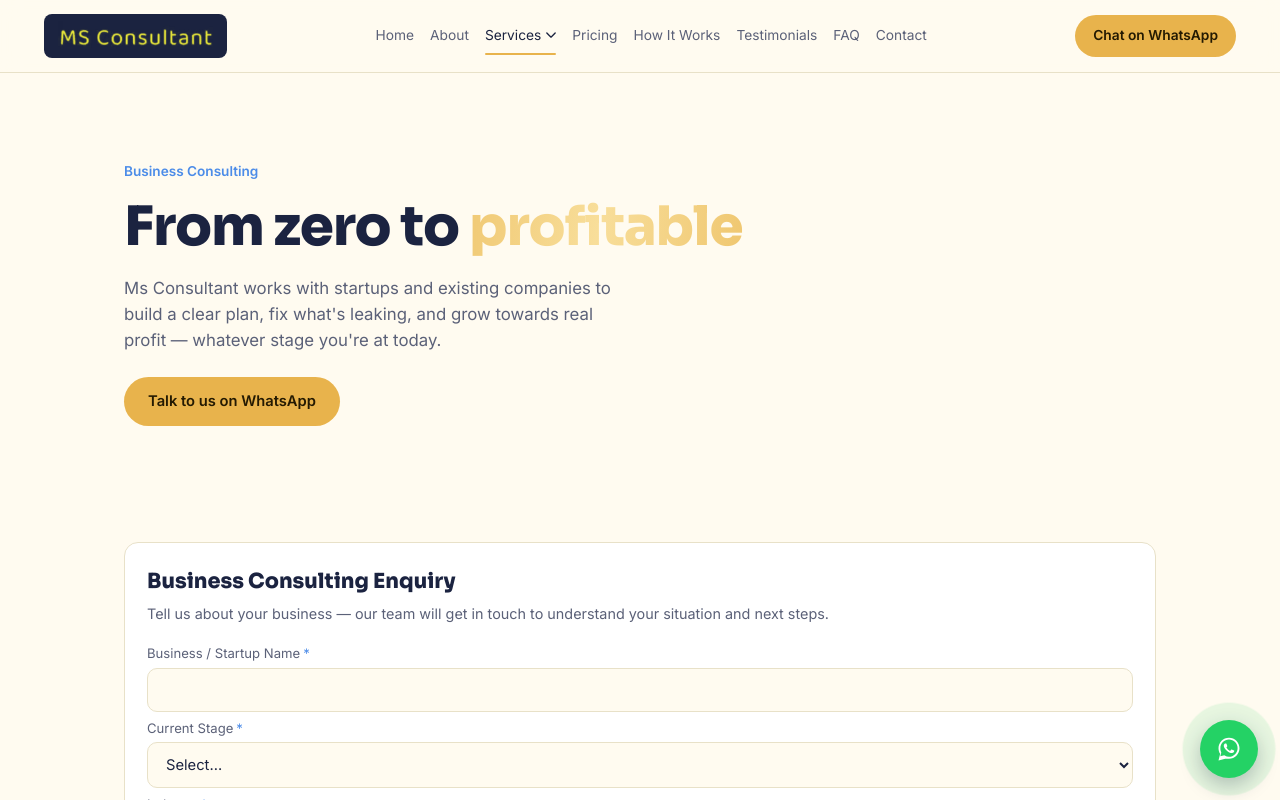
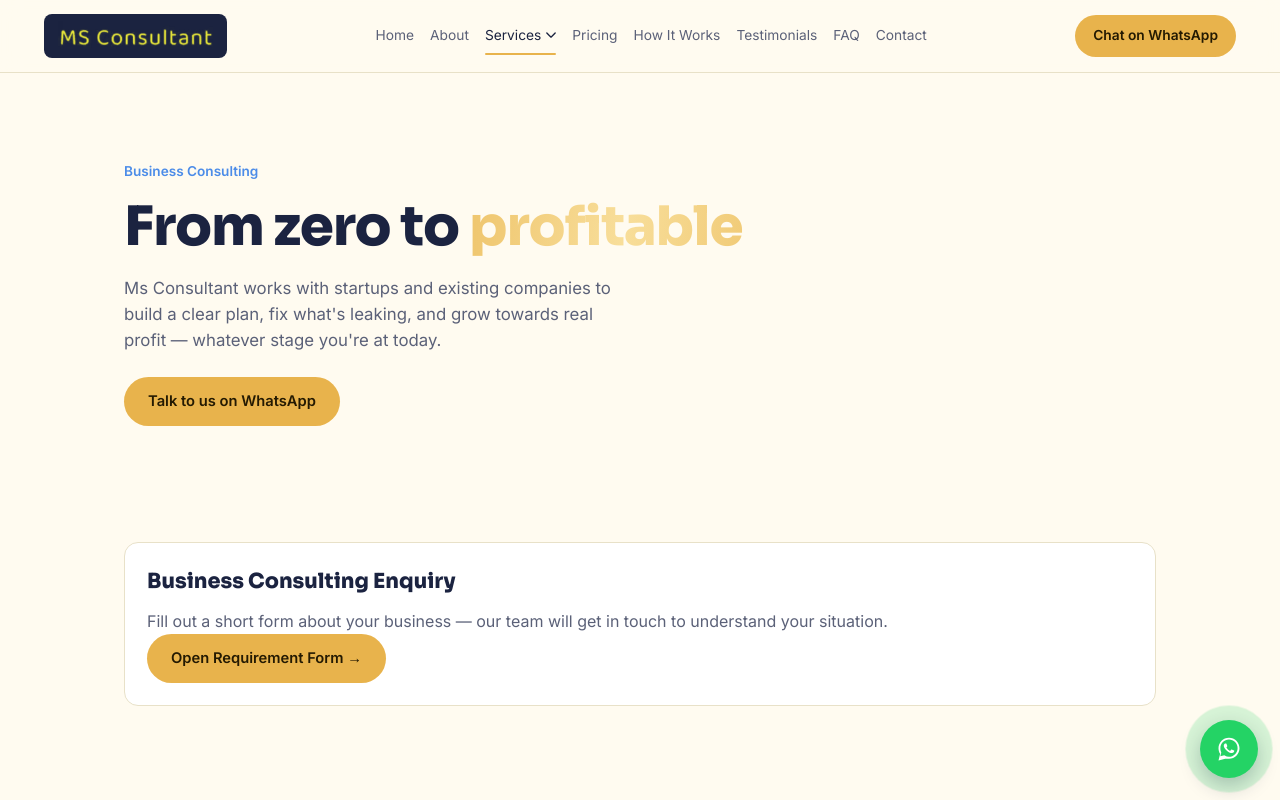
Before and after one commit to Deepak172003/MS_Consultant, a React (Vite) app: page /MS_Consultant/business-consulting in a window 1280 px wide. Shown: the top 800 px of the page. Built offline with nearby package versions, Linux system fonts and the light colour scheme.

Commit message:
Update BusinessConsulting.jsx

```diff
--- a/src/pages/BusinessConsulting.jsx
+++ b/src/pages/BusinessConsulting.jsx
@@ -1,10 +1,8 @@
 import { Link } from "react-router-dom";
 import WhatsAppCTA from "../components/WhatsAppCTA";
-import EnquiryForm from "../components/EnquiryForm";
 import {
   BUSINESS_CONSULTING_SERVICES,
   BUSINESS_CONSULTING_STEPS,
-  BUSINESS_CONSULTING_ENQUIRY_FIELDS,
   COMPANY_NAME,
 } from "../data/constants";
 
@@ -30,13 +28,18 @@ export default function BusinessConsulting() {
 
       <section>
         <div className="wrap">
-          <EnquiryForm
-            title="Business Consulting Enquiry"
-            note="Tell us about your business — our team will get in touch to understand your situation and next steps."
-            fields={BUSINESS_CONSULTING_ENQUIRY_FIELDS}
-            formName="Business Consulting — Enquiry"
-            whatsappMessage="Hi, I'd like to discuss my business and how you can help."
-          />
+          <div className="panel-card enquiry-cta">
+            <h2>Business Consulting Enquiry</h2>
+            <p className="muted">Fill out a short form about your business — our team will get in touch to understand your situation.</p>
+            <Link
+              to="/enquiry/business-consulting"
+              target="_blank"
+              rel="noopener noreferrer"
+              className="btn btn-primary"
+            >
+              Open Requirement Form →
+            </Link>
+          </div>
         </div>
       </section>
 
```
